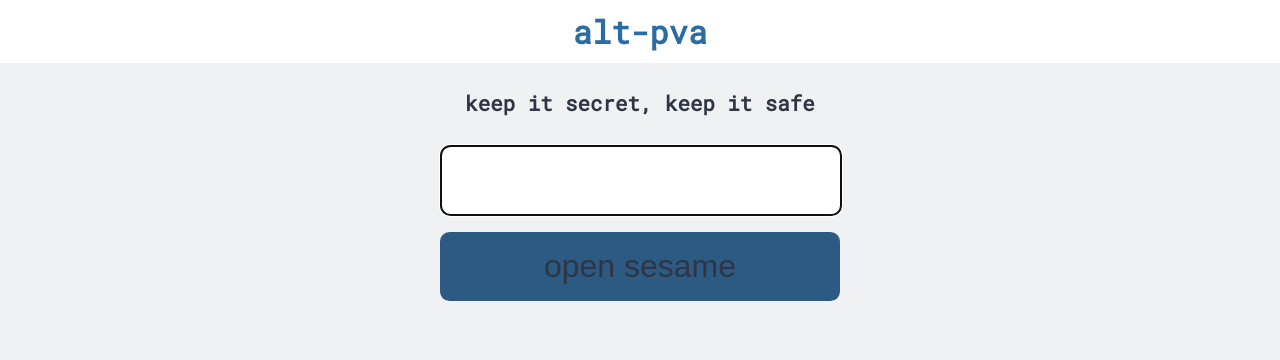
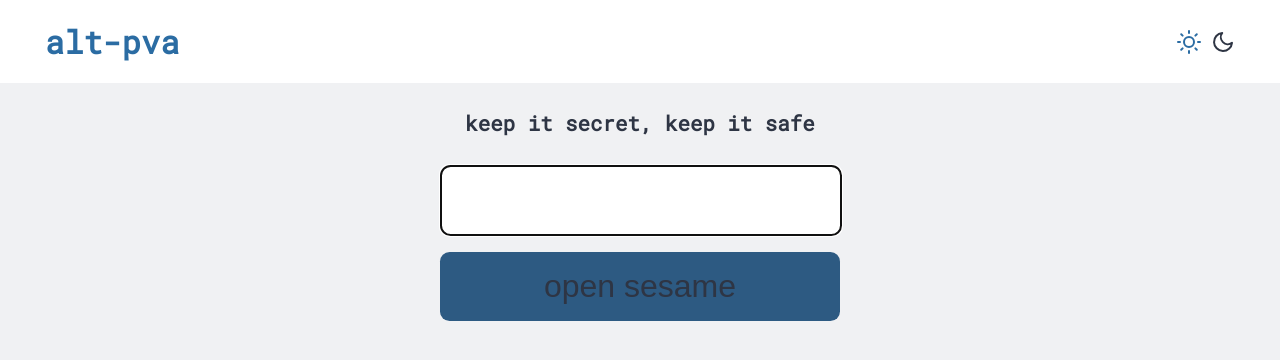
Before and after one commit to drueck/alt-pva, a React (Vite) app: page /login in a window 1280 px wide. Shown: the top 360 px of the page. Built offline with nearby package versions, Linux system fonts and the light colour scheme; no server answers.

Commit message:
Add ThemeContext and toggle buttons

```diff
--- a/src/App.jsx
+++ b/src/App.jsx
@@ -5,23 +5,41 @@ import Division from './Division'
 import Team from './Team'
 import styled from '@emotion/styled'
 import { Global } from '@emotion/react'
-import { ThemeProvider } from '@emotion/react'
+import { ThemeProvider as EmotionThemeProvider } from '@emotion/react'
 import { globalStyles, color } from 'utils/style'
 import { PrimaryHeading } from 'components/Headings'
 import MaintenanceMessage from './MaintenanceMessage'
 import Login from './Login'
 import RequireAuth from 'components/RequireAuth'
 import NotFound from 'components/NotFound'
-import usePreferredTheme from './hooks/usePreferredTheme'
+import { useThemeContext } from './components/ThemeContext'
+import LightModeButton from 'components/LightModeButton'
+import DarkModeButton from 'components/DarkModeButton'
 
 const AppHeader = styled.header`
   width: 100%;
   background-color: ${color('surface')};
-  text-align: center;
+  display: flex;
+  justify-content: center;
+`
+
+const HeaderContent = styled.div`
+  width: 100%;
+  max-width: 1200px;
+  display: flex;
+  justify-content: space-between;
+  align-items: center;
+  padding: 10px;
+`
+
+const HeaderActions = styled.div`
+  display: flex;
+  gap: 10px;
+  padding-right: 5px;
 `
 
 const Main = styled.main`
-  padding: 10px 0 0 0;
+  padding: 10px 10px 0 10px;
   max-width: 1200px;
   margin: 0 auto 50px;
 `
@@ -29,16 +47,22 @@ const Main = styled.main`
 const maintenanceMode = false
 
 const App = () => {
-  const [theme, _setPreferredTheme] = usePreferredTheme()
+  const { theme } = useThemeContext()
 
   return (
-    <ThemeProvider theme={theme}>
+    <EmotionThemeProvider theme={theme}>
       <BrowserRouter>
         <Global styles={globalStyles} />
         <AppHeader>
-          <PrimaryHeading>
-            <Link to="/">alt-pva</Link>
-          </PrimaryHeading>
+          <HeaderContent>
+            <PrimaryHeading>
+              <Link to="/">alt-pva</Link>
+            </PrimaryHeading>
+            <HeaderActions>
+              <LightModeButton />
+              <DarkModeButton />
+            </HeaderActions>
+          </HeaderContent>
         </AppHeader>
         <Main>
           {maintenanceMode ? (
@@ -75,7 +99,7 @@ const App = () => {
           )}
         </Main>
       </BrowserRouter>
-    </ThemeProvider>
+    </EmotionThemeProvider>
   )
 }
 
--- a/src/Team/SubFinder/index.jsx
+++ b/src/Team/SubFinder/index.jsx
@@ -7,6 +7,7 @@ import React, {
   useCallback,
 } from 'react'
 import styled from '@emotion/styled'
+import { useTheme } from '@emotion/react'
 import { color } from 'utils/style'
 import TeamList from './TeamList'
 import XIcon from 'components/XIcon'
@@ -80,6 +81,7 @@ const Heading = styled.h2`
 const SubFinder = React.memo(
   forwardRef(({ teamId, match, close: externalClose }, ref) => {
     const modalRef = useRef(null)
+    const theme = useTheme()
     const [isOpen, setIsOpen] = useState(false)
     const { loading, error, before, after } = useSubFinder(teamId, match)
 
@@ -137,7 +139,7 @@ const SubFinder = React.memo(
                   type="button"
                   onClick={closeModal}
                 >
-                  <XIcon title="Close" />
+                  <XIcon title="Close" strokeColor={theme.colors.text} />
                 </IconButton>
               </TitleContainer>
               <ContentContainer>
--- /dev/null
+++ b/src/components/DarkModeButton.jsx
@@ -0,0 +1,25 @@
+import React from 'react'
+import { useTheme } from '@emotion/react'
+import MoonIcon from './MoonIcon'
+import IconButton from './IconButton'
+import { useThemeContext } from './ThemeContext'
+
+const DarkModeButton = () => {
+  const theme = useTheme()
+  const { themeName, setPreferredTheme } = useThemeContext()
+  const isActive = themeName === 'dark'
+
+  return (
+    <IconButton
+      aria-label="Dark Mode"
+      onClick={() => setPreferredTheme('dark')}
+    >
+      <MoonIcon
+        title="Dark Mode"
+        strokeColor={isActive ? theme.colors.accent : theme.colors.text}
+      />
+    </IconButton>
+  )
+}
+
+export default DarkModeButton
--- a/src/components/Headings.js
+++ b/src/components/Headings.js
@@ -3,7 +3,7 @@ import { color } from 'utils/style'
 
 export const PrimaryHeading = styled.h1`
   margin: 0;
-  padding: 10px;
+  padding: 10px 5px;
 
   a {
     text-decoration: none;
--- /dev/null
+++ b/src/components/LightModeButton.jsx
@@ -0,0 +1,25 @@
+import React from 'react'
+import { useTheme } from '@emotion/react'
+import SunIcon from './SunIcon'
+import IconButton from './IconButton'
+import { useThemeContext } from './ThemeContext'
+
+const LightModeButton = () => {
+  const theme = useTheme()
+  const { themeName, setPreferredTheme } = useThemeContext()
+  const isActive = themeName === 'light'
+
+  return (
+    <IconButton
+      aria-label="Light Mode"
+      onClick={() => setPreferredTheme('light')}
+    >
+      <SunIcon
+        title="Light Mode"
+        strokeColor={isActive ? theme.colors.accent : theme.colors.text}
+      />
+    </IconButton>
+  )
+}
+
+export default LightModeButton
--- /dev/null
+++ b/src/components/MoonIcon.jsx
@@ -0,0 +1,26 @@
+import React from 'react'
+
+const MoonIcon = ({
+  title = 'moon',
+  strokeColor = 'currentColor',
+  fillColor = 'none',
+  size = '24',
+}) => (
+  <svg
+    xmlns="http://www.w3.org/2000/svg"
+    width={size}
+    height={size}
+    viewBox="0 0 24 24"
+    fill={fillColor}
+    stroke={strokeColor}
+    strokeWidth="2"
+    strokeLinecap="round"
+    strokeLinejoin="round"
+    className="feather feather-moon"
+  >
+    <title>{title}</title>
+    <path d="M21 12.79A9 9 0 1 1 11.21 3 7 7 0 0 0 21 12.79z"></path>
+  </svg>
+)
+
+export default MoonIcon
--- /dev/null
+++ b/src/components/SunIcon.jsx
@@ -0,0 +1,34 @@
+import React from 'react'
+
+const SunIcon = ({
+  title = 'sun',
+  strokeColor = 'currentColor',
+  fillColor = 'none',
+  size = '24',
+}) => (
+  <svg
+    xmlns="http://www.w3.org/2000/svg"
+    width={size}
+    height={size}
+    viewBox="0 0 24 24"
+    fill={fillColor}
+    stroke={strokeColor}
+    strokeWidth="2"
+    strokeLinecap="round"
+    strokeLinejoin="round"
+    className="feather feather-sun"
+  >
+    <title>{title}</title>
+    <circle cx="12" cy="12" r="5"></circle>
+    <line x1="12" y1="1" x2="12" y2="3"></line>
+    <line x1="12" y1="21" x2="12" y2="23"></line>
+    <line x1="4.22" y1="4.22" x2="5.64" y2="5.64"></line>
+    <line x1="18.36" y1="18.36" x2="19.78" y2="19.78"></line>
+    <line x1="1" y1="12" x2="3" y2="12"></line>
+    <line x1="21" y1="12" x2="23" y2="12"></line>
+    <line x1="4.22" y1="19.78" x2="5.64" y2="18.36"></line>
+    <line x1="18.36" y1="5.64" x2="19.78" y2="4.22"></line>
+  </svg>
+)
+
+export default SunIcon
--- /dev/null
+++ b/src/components/ThemeContext.jsx
@@ -0,0 +1,47 @@
+import React, { createContext, useState, useEffect } from 'react'
+import { themes, dark } from 'utils/style'
+
+export const ThemeContext = createContext()
+
+const getPreferredTheme = () => localStorage.getItem('theme')
+
+const devicePreference = () =>
+  window.matchMedia('(prefers-color-scheme: dark)').matches ? 'dark' : 'light'
+
+export const ThemeProvider = ({ children }) => {
+  const [theme, setTheme] = useState(dark)
+  const [themeName, setThemeName] = useState('dark')
+
+  useEffect(() => {
+    let name = getPreferredTheme() || devicePreference() || 'dark'
+    if (!(name in themes)) {
+      name = 'dark'
+    }
+    setThemeName(name)
+    setTheme(themes[name])
+  }, [])
+
+  const setPreferredTheme = (name) => {
+    if (!(name in themes)) {
+      return
+    }
+
+    localStorage.setItem('theme', name)
+    setThemeName(name)
+    setTheme(themes[name])
+  }
+
+  return (
+    <ThemeContext.Provider value={{ theme, themeName, setPreferredTheme }}>
+      {children}
+    </ThemeContext.Provider>
+  )
+}
+
+export const useThemeContext = () => {
+  const context = React.useContext(ThemeContext)
+  if (!context) {
+    throw new Error('useThemeContext must be used within ThemeProvider')
+  }
+  return context
+}
--- a/src/hooks/usePreferredTheme.jsx
+++ /dev/null
@@ -1,33 +0,0 @@
-import { useState, useEffect } from 'react'
-import { themes, dark } from 'utils/style'
-
-const getPreferredTheme = () => localStorage.getItem('theme')
-
-const devicePreference = () =>
-  window.matchMedia('(prefers-color-scheme: dark)').matches ? 'dark' : 'light'
-
-const usePreferredTheme = () => {
-  const [theme, setTheme] = useState(dark)
-
-  useEffect(() => {
-    let themeName = getPreferredTheme() || devicePreference() || 'dark'
-    console.log('themeName', themeName)
-    if (!(themeName in themes)) {
-      themeName = 'dark'
-    }
-    setTheme(themes[themeName])
-  }, [])
-
-  const setPreferredTheme = (themeName) => {
-    if (!(themeName in themes)) {
-      return
-    }
-
-    localStorage.setItem('theme', themeName)
-    setTheme(themes[themeName])
-  }
-
-  return [theme, setPreferredTheme]
-}
-
-export default usePreferredTheme
--- a/src/index.jsx
+++ b/src/index.jsx
@@ -4,6 +4,7 @@ import App from './App'
 import * as serviceWorker from './serviceWorker'
 import { AuthenticationProvider } from 'components/AuthenticationContext'
 import { FavoritesProvider } from 'components/FavoritesContext'
+import { ThemeProvider } from 'components/ThemeContext'
 import Apollo from 'components/Apollo'
 
 const root = createRoot(document.getElementById('root'))
@@ -11,11 +12,13 @@ const root = createRoot(document.getElementById('root'))
 root.render(
   <React.StrictMode>
     <AuthenticationProvider>
-      <FavoritesProvider>
-        <Apollo>
-          <App />
-        </Apollo>
-      </FavoritesProvider>
+      <ThemeProvider>
+        <FavoritesProvider>
+          <Apollo>
+            <App />
+          </Apollo>
+        </FavoritesProvider>
+      </ThemeProvider>
     </AuthenticationProvider>
   </React.StrictMode>,
 )
```
